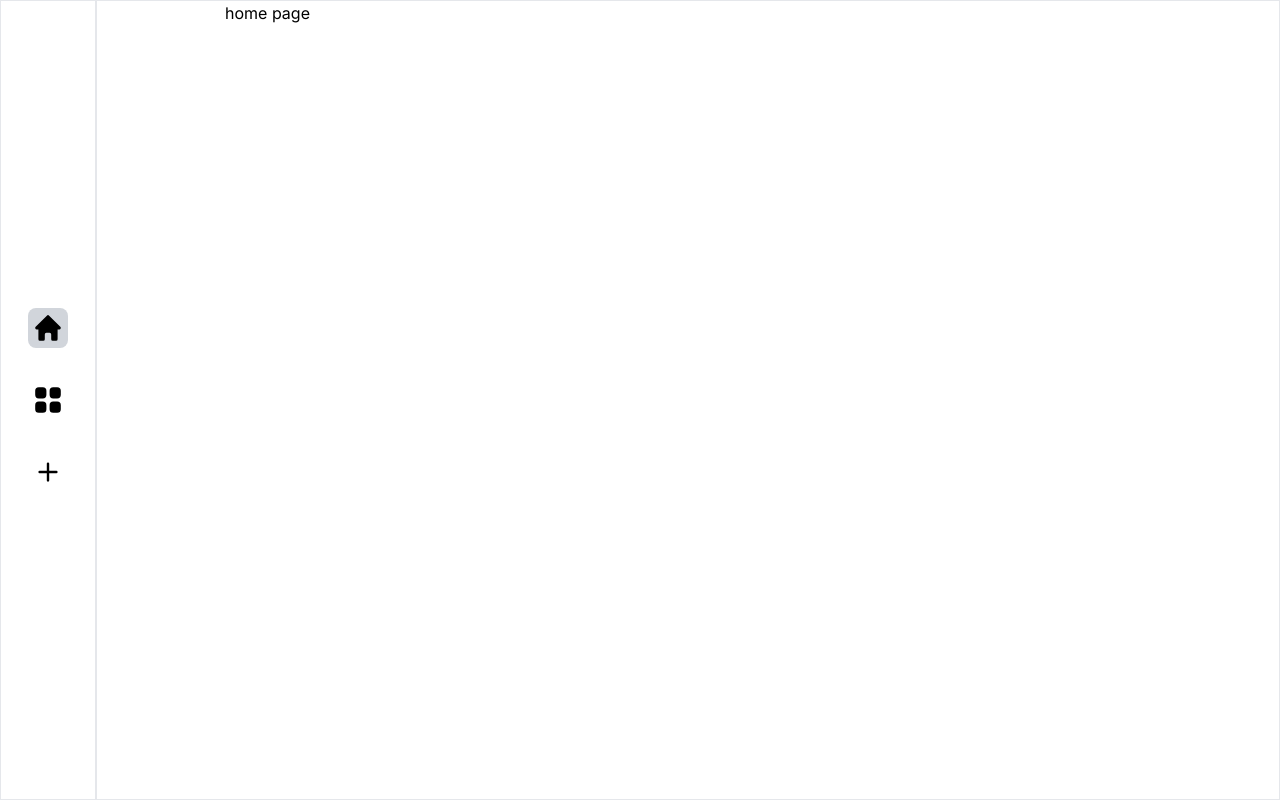
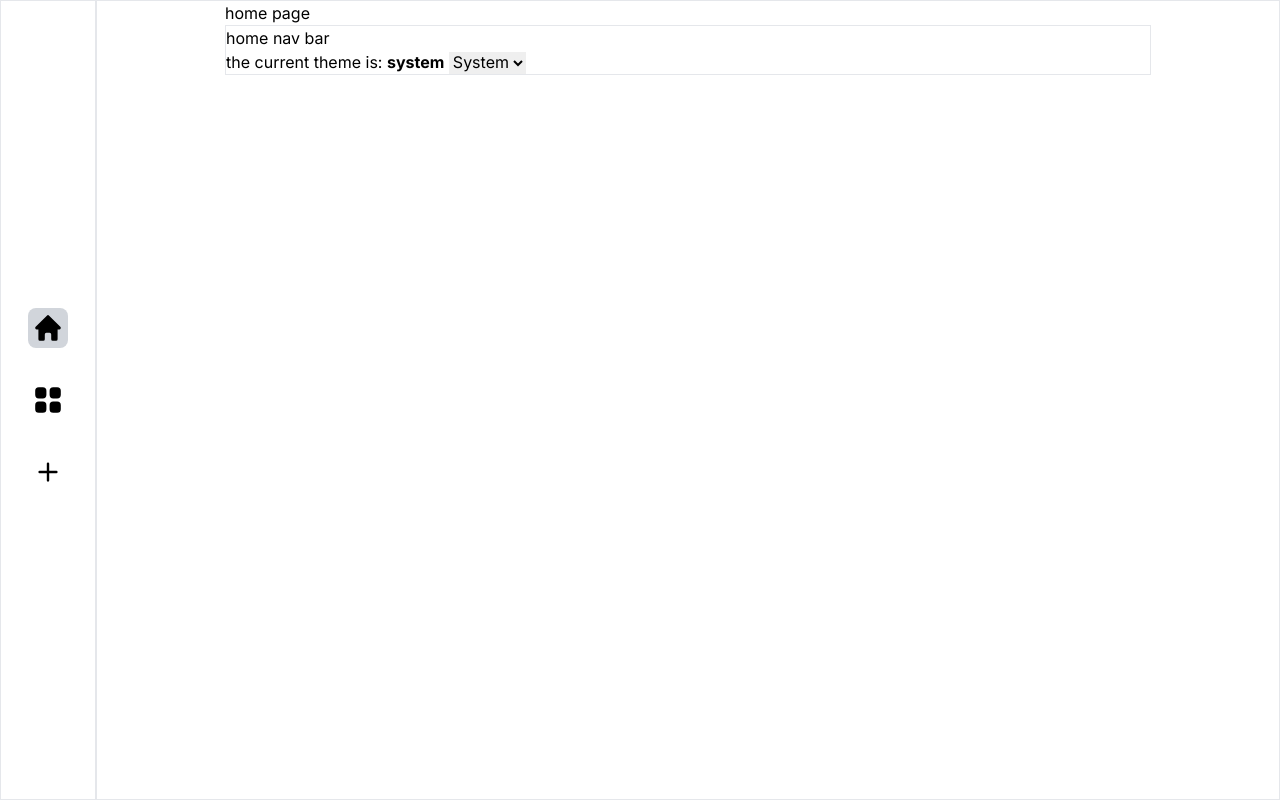
Before and after one commit to prime-infinity/OlympusTasks, a Next.js app: page /home in a window 1280 px wide. Built offline with nearby package versions, Linux system fonts and the light colour scheme.

Commit message:
done light and dark theme switcher

```diff
--- /dev/null
+++ b/app/components/UI/ThemeSwitcher.tsx
@@ -0,0 +1,30 @@
+"use client";
+import { useTheme } from "next-themes";
+import { useEffect, useState } from "react";
+
+const ThemeSwitcher: React.FC = () => {
+  const { theme, setTheme } = useTheme();
+  const [mounted, setMounted] = useState(false);
+
+  // useEffect only runs on the client, so now we can safely show the UI
+  useEffect(() => {
+    setMounted(true);
+  }, []);
+
+  if (!mounted) {
+    return null;
+  }
+
+  return (
+    <div>
+      the current theme is: <span className="font-bold">{theme}</span>{" "}
+      <select value={theme} onChange={(e) => setTheme(e.target.value)}>
+        <option value="system">System</option>
+        <option value="dark">Dark</option>
+        <option value="light">Light</option>
+      </select>
+    </div>
+  );
+};
+
+export default ThemeSwitcher;
--- a/app/globals.css
+++ b/app/globals.css
@@ -1,14 +1,3 @@
 @tailwind base;
 @tailwind components;
 @tailwind utilities;
-
-:root {
-}
-
-@media (prefers-color-scheme: dark) {
-  :root {
-  }
-}
-
-body {
-}
--- a/app/home/page.tsx
+++ b/app/home/page.tsx
@@ -1,3 +1,13 @@
+import ThemeSwitcher from "../components/UI/ThemeSwitcher";
+
 export default function Homepage() {
-  return <div>home page</div>;
+  return (
+    <div className="grid grid-cols-1">
+      home page
+      <div className="border col-span-1 md:col-span-2">
+        home nav bar
+        <ThemeSwitcher />
+      </div>
+    </div>
+  );
 }
--- a/app/layout.tsx
+++ b/app/layout.tsx
@@ -1,22 +1,25 @@
-import './globals.css'
-import type { Metadata } from 'next'
-import { Inter } from 'next/font/google'
+import "./globals.css";
+import type { Metadata } from "next";
+import { Inter } from "next/font/google";
+import Providers from "./providers";
 
-const inter = Inter({ subsets: ['latin'] })
+const inter = Inter({ subsets: ["latin"] });
 
 export const metadata: Metadata = {
-  title: 'Olympus Tasks',
-  description: 'AI Task Manager',
-}
+  title: "Olympus Tasks",
+  description: "AI Task Manager",
+};
 
 export default function RootLayout({
   children,
 }: {
-  children: React.ReactNode
+  children: React.ReactNode;
 }) {
   return (
     <html lang="en">
-      <body className={inter.className}>{children}</body>
+      <body className={inter.className}>
+        <Providers>{children}</Providers>
+      </body>
     </html>
-  )
+  );
 }
--- /dev/null
+++ b/app/providers.js
@@ -0,0 +1,18 @@
+"use client";
+import { ThemeProvider } from "next-themes";
+import { useEffect, useState } from "react";
+
+export default function Providers({ children }) {
+  const [mounted, setMounted] = useState(false);
+
+  // useEffect only runs on the client, so now we can safely show the UI
+  useEffect(() => {
+    setMounted(true);
+  }, []);
+
+  if (!mounted) {
+    return <>{children}</>;
+  }
+
+  return <ThemeProvider>{children}</ThemeProvider>;
+}
--- a/package.json
+++ b/package.json
@@ -16,6 +16,7 @@
     "eslint": "8.52.0",
     "eslint-config-next": "14.0.1",
     "next": "14.0.1",
+    "next-themes": "^0.2.1",
     "postcss": "8.4.31",
     "react": "18.2.0",
     "react-dom": "18.2.0",
--- a/tailwind.config.js
+++ b/tailwind.config.js
@@ -1,18 +1,12 @@
 /** @type {import('tailwindcss').Config} */
 module.exports = {
   content: [
-    './pages/**/*.{js,ts,jsx,tsx,mdx}',
-    './components/**/*.{js,ts,jsx,tsx,mdx}',
-    './app/**/*.{js,ts,jsx,tsx,mdx}',
+    "./pages/**/*.{js,ts,jsx,tsx,mdx}",
+    "./components/**/*.{js,ts,jsx,tsx,mdx}",
+    "./app/**/*.{js,ts,jsx,tsx,mdx}",
   ],
   theme: {
-    extend: {
-      backgroundImage: {
-        'gradient-radial': 'radial-gradient(var(--tw-gradient-stops))',
-        'gradient-conic':
-          'conic-gradient(from 180deg at 50% 50%, var(--tw-gradient-stops))',
-      },
-    },
+    extend: {},
   },
   plugins: [],
-}
+};
```
Also changed, not shown: 1 other file (tests, documents, lock files or other folders).
